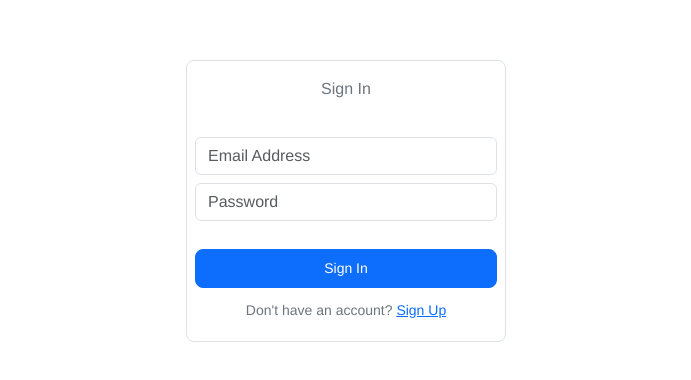
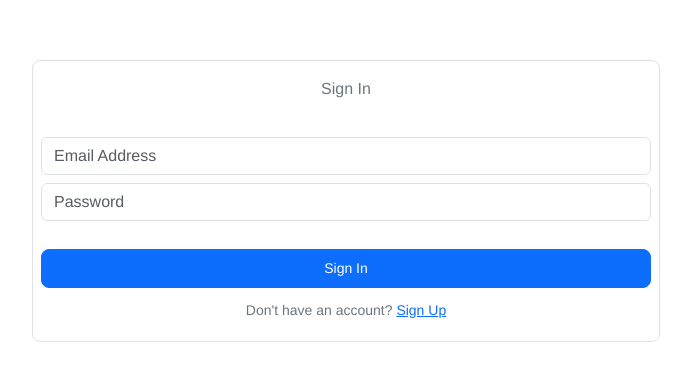
Before and after one commit to Mondingnibai/witty-eventbooking, a Vue app: page / in a window 1280 px wide. Shown: the top 380 px of the page, without its empty margins (294-985 px from the left). Built offline with nearby package versions, Linux system fonts and the light colour scheme.

Commit message:
adjust sign in layout

```diff
--- a/src/components/SIgnIn.vue
+++ b/src/components/SIgnIn.vue
@@ -1,6 +1,7 @@
 <template>
-   <div class="d-flex align-items-center justify-content-center">
-        <form name="login_form" class="border rounded-3  bg-white col-md-3">
+   <div class="row  justify-content-center">
+        <div class="col col-md-6 col-sm-12 col-lg-6">
+            <form name="login_form" class="border rounded-3 bg-white">
             <div class="d-grid mt-3 align-items-center justify-content-center">
                 <p class=" fs-6 text-secondary fw-light">Sign In</p>
             </div>
@@ -26,6 +27,7 @@
                 <p class="text-secondary fw-light">Don&apos;t have an account? <router-link to="/sign-up">Sign Up</router-link></p>
             </div>
 
-        </form>
+            </form>
+        </div>
     </div>
 </template>
```
